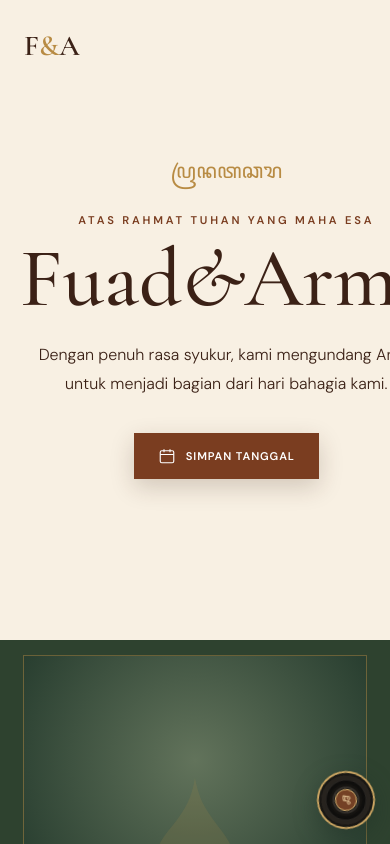
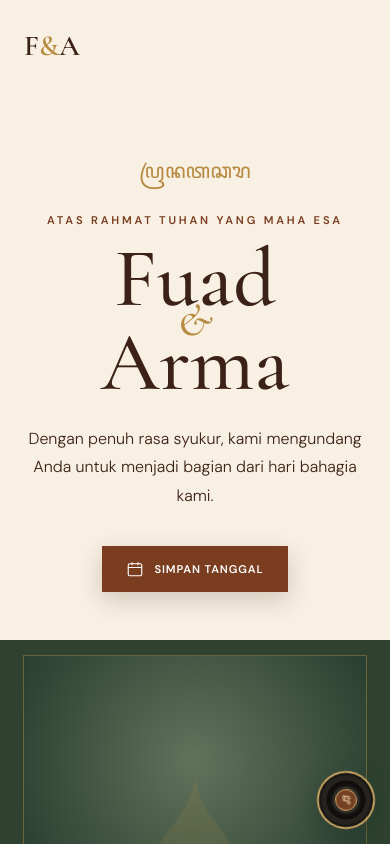
Before and after one commit to fuadmubarak00/FA-Wedding-Invitation, a React (Vite) app: page / in a window 390 px wide. Both pictures are taken after a click on the button "BUKA UNDANGAN". Shown: the top 844 px of the page. Built offline with nearby package versions, Linux system fonts and the light colour scheme.

Commit message:
fix responsiveness

```diff
--- a/src/App.jsx
+++ b/src/App.jsx
@@ -49,10 +49,11 @@ function Ornament({ couple }) {
   return <div className="ornament"><span>{couple[0].portraitAksara}</span><i></i><span>{couple[1].portraitAksara}</span></div>;
 }
 
-function CoupleNames({ couple }) {
+function CoupleNames({ couple, separator = "em" }) {
+  const Separator = separator;
   return <>
     <span>{couple[0].shortName}</span>
-    <em>&amp;</em>
+    <Separator>&amp;</Separator>
     <span>{couple[1].shortName}</span>
   </>;
 }
@@ -129,7 +130,7 @@ export default function Home() {
       </button>
       <header className="hero section-pad">
         <nav><a href="#home" className="brand">{firstPerson.initial}<span>&amp;</span>{secondPerson.initial}</a><div><a href="#mempelai">Mempelai</a><a href="#acara">Acara</a><a href="#kisah">Kisah</a><a href="#rsvp">RSVP</a></div></nav>
-        <div className="hero-content" id="home"><p className="aksara">ꦥꦿꦤꦠꦕꦫ</p><p className="eyebrow">Atas rahmat Tuhan Yang Maha Esa</p><h2><CoupleNames couple={couple} /></h2><p className="lead">Dengan penuh rasa syukur, kami mengundang Anda untuk menjadi bagian dari hari bahagia kami.</p><a href="#acara" className="primary"><Icon name="calendar"/> Simpan Tanggal</a></div>
+        <div className="hero-content" id="home"><p className="aksara">ꦥꦿꦤꦠꦕꦫ</p><p className="eyebrow">Atas rahmat Tuhan Yang Maha Esa</p><h2><CoupleNames couple={couple} separator="i" /></h2><p className="lead">Dengan penuh rasa syukur, kami mengundang Anda untuk menjadi bagian dari hari bahagia kami.</p><a href="#acara" className="primary"><Icon name="calendar"/> Simpan Tanggal</a></div>
         <div className="hero-frame"><div className="gunungan">♠</div><div className="silhouette"><span>{firstPerson.initial}</span><b>&amp;</b><span>{secondPerson.initial}</span></div></div>
       </header>
 
@@ -169,7 +170,7 @@ export default function Home() {
 
       <section className="gift section-pad"><Icon name="gift"/><p className="eyebrow">Tanda kasih</p><h3>Wedding Gift</h3><p>Doa restu Anda merupakan hadiah terindah bagi kami. Namun jika ingin memberikan tanda kasih, dapat melalui:</p><div className="bank-grid"><div><small>Bank Central Asia</small><strong>1234 5678 9012</strong><span>a.n. Fuad Mubarak</span><button onClick={()=>copy("123456789012","BCA")}>{copied==="BCA"?"Tersalin ✓":"Salin Nomor"}</button></div><div><small>Bank Mandiri</small><strong>9876 5432 1098</strong><span>a.n. Armaningtyas Utami</span><button onClick={()=>copy("987654321098","Mandiri")}>{copied==="Mandiri"?"Tersalin ✓":"Salin Nomor"}</button></div></div></section>
 
-      <footer><p className="aksara">ꦩꦠꦸꦂꦤꦸꦮꦸꦤ꧀</p><h3>Matur Nuwun</h3><p>Merupakan suatu kehormatan dan kebahagiaan bagi kami apabila Bapak/Ibu/Saudara/i berkenan hadir dan memberikan doa restu.</p><h2><CoupleNames couple={couple} /></h2><small>Keluarga Besar {firstPerson.familyName} <br/>&amp;<br/>Keluarga Besar {secondPerson.familyName}</small></footer>
+      <footer><p className="aksara">ꦩꦠꦸꦂꦤꦸꦮꦸꦤ꧀</p><h3>Matur Nuwun</h3><p>Merupakan suatu kehormatan dan kebahagiaan bagi kami apabila Bapak/Ibu/Saudara/i berkenan hadir dan memberikan doa restu.</p><h2><CoupleNames couple={couple} separator="i" /></h2><small>Keluarga Besar {firstPerson.familyName} <br/>&amp;<br/>Keluarga Besar {secondPerson.familyName}</small></footer>
     </div>
   </main>;
 }
```
